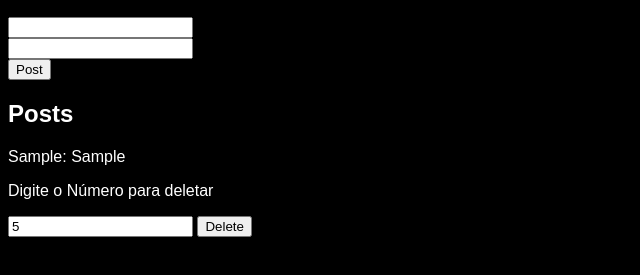
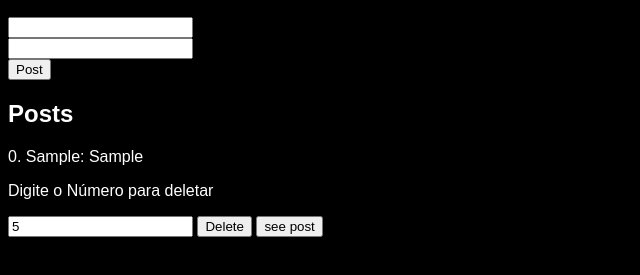
Before and after one commit to FeQuaresma/primeiro_Crud, a plain HTML site: page index.html in a window 1280 px wide. Both pictures are taken after typing "Sample", "Sample", "5" into the empty fields and a click on the button "Post". Shown: the part 111-386 px from the top of the page, without its empty margins (0-640 px from the left). Drawn offline with Linux system fonts and the light colour scheme.

Commit message:
adicionei uma nova função que adiciona tag <p>

```diff
--- a/index.html
+++ b/index.html
@@ -15,46 +15,56 @@
   <body>
     <h1>RapazeX</h1>
     <h2>O que está pensando?</h2>
-    <input type="text" id="owner"><br>
-    <input type="text" id="content"><br>
+    <input type="text" id="owner" /><br />
+    <input type="text" id="content" /><br />
     <button id="postButton">Post</button>
     <h2>Posts</h2>
-    <p id="PostsBoard"></p>
+    <div id="postsBoard"></div>
     <p>Digite o Número para deletar</p>
-    <input type="number" id="PostDelete">
-    <button id="DeleteButton">Delete</button>
+    <input type="number" id="postDelete" />
+    <button id="deleteButton">Delete</button>
+    <button id="seePost">see post</button>
     <script>
       let posts = [];
-      let PostsBoard = "";
+      let idCount = 0;
+      let divPost = document.getElementById("postsBoard");
       let postButton = document.getElementById("postButton");
-      let deleteButton = document.getElementById("DeleteButton");
+      let deleteButton = document.getElementById("deleteButton");
       let ownerInput = document.getElementById("owner");
       let contentInput = document.getElementById("content");
-      let indexInput = document.getElementById("PostDelete");
+      let indexInput = document.getElementById("postDelete");
+      let seePost = document.getElementById("seePost")
 
-      function UpdatePostBoard() {
-        PostsBoard = "";
-        for (let i = 0; i < posts.length; i++) {
-          PostsBoard += posts[i].owner + ": " + posts[i].content + "\n";
-        }
-        document.getElementById("PostsBoard").innerText = PostsBoard;
+      function CreatPost() {
+        let p = document.createElement("p");
+        posts.push({
+          id: idCount,
+          owner: ownerInput.value,
+          content: contentInput.value,
+        });
+        p.textContent =
+          posts[posts.length - 1].id +
+          ". " +
+          posts[posts.length - 1].owner +
+          ": " +
+          posts[posts.length - 1].content;
+        p.id = posts[posts.length - 1].id;
+        idCount++;
+        divPost.appendChild(p);
+        ownerInput.value = contentInput.value = ""
       }
 
-      function CreatPost() {
-        posts.push({ owner: ownerInput.value, content: contentInput.value });
-        ownerInput.value = contentInput.value = "";
-        UpdatePostBoard();
+      function DeletePost() {
+        let deletePost = document.getElementById(indexInput.value)
+        divPost.removeChild(deletePost)
+        indexInput.value = ""
       }
 
-      function DeleteButton() {
-        posts.splice(indexInput.value, 1);
-        indexInput.value = "";
-        UpdatePostBoard();
-      }
+      const seePostFunc = () => alert(posts.length)
 
+      seePost.onclick = seePostFunc
       postButton.onclick = CreatPost;
-      deleteButton.onclick = DeleteButton;
-
+      deleteButton.onclick = DeletePost;
     </script>
   </body>
 </html>
```
